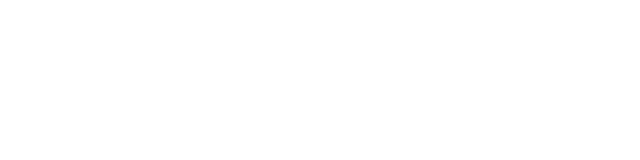
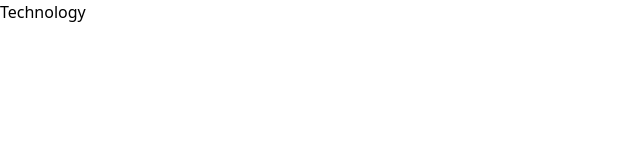
Before and after one commit to code-looney/space-app, a React (Vite) app: page /technology in a window 1280 px wide. Before the commit this address had no page. Shown: the top 160 px of the page, without its empty margins (0-640 px from the left). Built offline with nearby package versions, Linux system fonts and the light colour scheme; a web font is replaced by a local one.

Commit message:
created routes for all nav links

```diff
--- a/src/App.jsx
+++ b/src/App.jsx
@@ -2,6 +2,9 @@
 import { useState } from 'react'
 import { BrowserRouter, Routes, Route } from 'react-router-dom'
 import Home from './components/Home'
+import Destination from './Destination'
+import Crew from './Crew'
+import Technology from './Technology'
 
 function App() {
 
@@ -9,7 +12,9 @@
     <BrowserRouter>
       <Routes>
         <Route path={`/`} element={<Home />} />
-        {/* <Route path={`/destination`} element={<Destination />} />  */}
+        <Route path={`/destination`} element={<Destination />} />
+        <Route path={`/crew`} element={<Crew />} />
+        <Route path={`/technology`} element={<Technology />} />
       </Routes>
     </BrowserRouter>
   )
--- /dev/null
+++ b/src/Crew.jsx
@@ -0,0 +1,9 @@
+import React from 'react'
+
+const Crew = () => {
+  return (
+    <div>Crew</div>
+  )
+}
+
+export default Crew
--- /dev/null
+++ b/src/Technology.jsx
@@ -0,0 +1,9 @@
+import React from 'react'
+
+const Technology = () => {
+  return (
+    <div>Technology</div>
+  )
+}
+
+export default Technology
```
